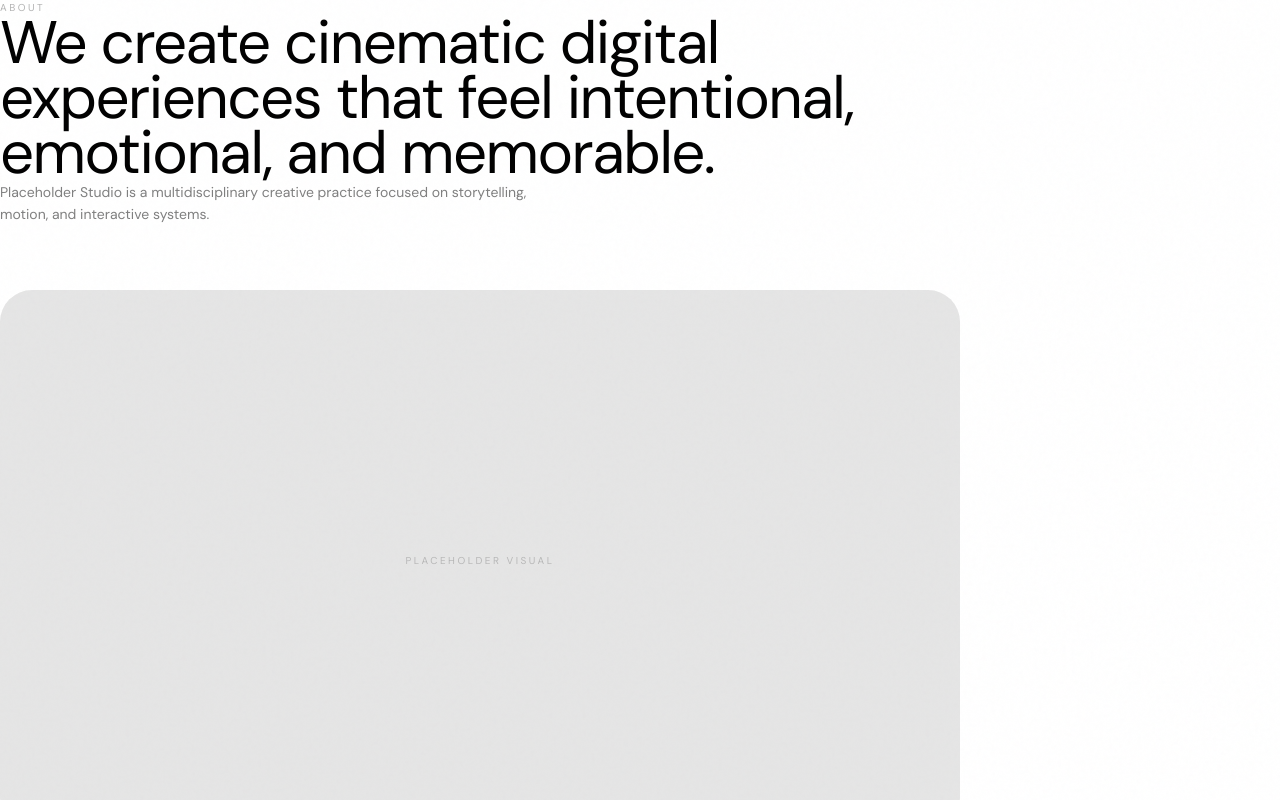
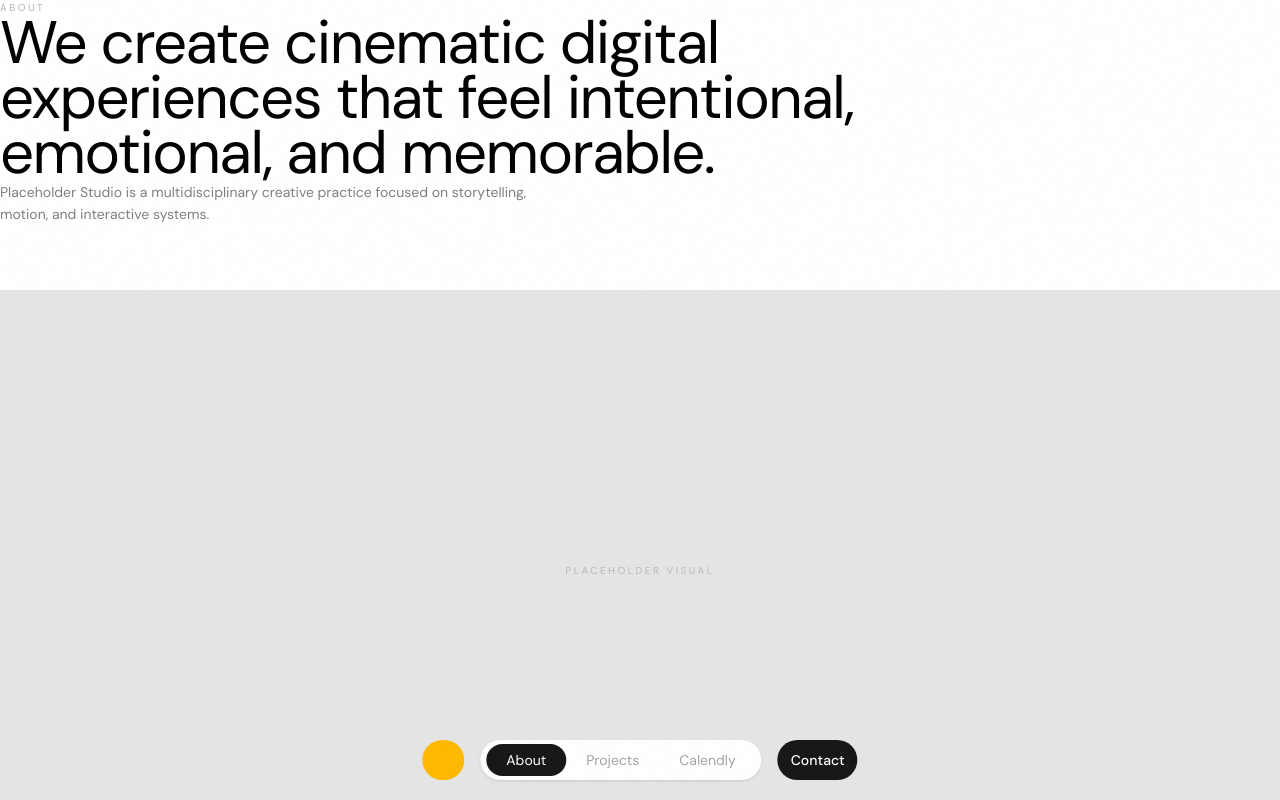
Before and after one commit to arp2006/iee-studios, a Next.js app: page /about in a window 1280 px wide. Shown: the top 800 px of the page. Built offline with nearby package versions, Linux system fonts and the light colour scheme.

Commit message:
navbar updates

```diff
--- a/app/about/page.tsx
+++ b/app/about/page.tsx
@@ -1,3 +1,6 @@
+import Bottomnav from "../components/Bottomnav";
+import Footer from "../components/Footer";
+
 export default function AboutPage() {
   const capabilities = [
     "Creative Direction",
@@ -26,6 +29,7 @@ export default function AboutPage() {
 
   return (
     <main className="bg-white text-black min-h-screen">
+      <Bottomnav />
 
       {/* HERO + IMAGE */}
       <section className="min-h-screen w-full flex items-center justify-center bg-white px-6 md:px-12 lg:px-24 py-24">
@@ -45,11 +49,12 @@ export default function AboutPage() {
             </p>
           </div>
 
-          <div className="w-[75%] aspect-[16/9] overflow-hidden rounded-[32px] bg-neutral-200 flex items-center justify-center">
+          {/* PLACEHOLDER IMAGE */}
+          <section className="w-full h-[70vh] bg-neutral-200 flex items-center justify-center overflow-hidden">
             <p className="text-black/20 text-[10px] uppercase tracking-[0.25em]">
               Placeholder Visual
             </p>
-          </div>
+          </section>
 
         </div>
       </section>
@@ -151,6 +156,7 @@ export default function AboutPage() {
           </div>
         </div>
       </section>
+      <Footer />
     </main>
   );
 }
--- a/app/components/Bottomnav.tsx
+++ b/app/components/Bottomnav.tsx
@@ -1,58 +1,76 @@
 "use client"
 
 import { useState, useRef } from "react";
+import { usePathname } from "next/navigation";
 
 const links = [
   { label: "About", href: "/about" },
   { label: "Projects", href: "/projects" },
-  { label: "Calendly", href: "https://calendly.com/iee-studios/30-mins-meeting" },
+  {
+    label: "Calendly",
+    href: "https://calendly.com/iee-studios/30-mins-meeting",
+  },
 ];
 
 const EMAIL = "hello@ieestudios.com";
 const LOGO_W = 42;
 const CONTACT_W = 80;
 const CONTACT_EXPANDED = 260;
+
 const ease = "cubic-bezier(0.4, 0, 0.2, 1)";
 const DURATION = 700;
 
 export default function BottomNav() {
-  const [active, setActive] = useState<string | null>(null);
+  const pathname = usePathname();
+
   const [logoHovered, setLogoHovered] = useState(false);
   const [contactHovered, setContactHovered] = useState(false);
   const [copied, setCopied] = useState(false);
+
   const logoTimer = useRef<ReturnType<typeof setTimeout> | null>(null);
   const leaveTimer = useRef<ReturnType<typeof setTimeout> | null>(null);
   const contactEnterTimer = useRef<ReturnType<typeof setTimeout> | null>(null);
 
+  const [hoveredLink, setHoveredLink] = useState<string | null>(null);
+
   const onLogoEnter = () => {
     logoTimer.current = setTimeout(() => setLogoHovered(true), 200);
   };
+
   const onLogoLeave = () => {
     if (logoTimer.current) clearTimeout(logoTimer.current);
     setLogoHovered(false);
   };
 
-  const [hoveredLink, setHoveredLink] = useState<string | null>(null);
-
   const onContactEnter = () => {
     if (leaveTimer.current) clearTimeout(leaveTimer.current);
-    contactEnterTimer.current = setTimeout(() => setContactHovered(true), 200);
+
+    contactEnterTimer.current = setTimeout(() => {
+      setContactHovered(true);
+    }, 200);
   };
+
   const onContactLeave = () => {
-    if (contactEnterTimer.current) clearTimeout(contactEnterTimer.current);
-    leaveTimer.current = setTimeout(() => setContactHovered(false), 120);
+    if (contactEnterTimer.current)
+      clearTimeout(contactEnterTimer.current);
+
+    leaveTimer.current = setTimeout(() => {
+      setContactHovered(false);
+    }, 120);
   };
 
   const handleCopy = () => {
     navigator.clipboard.writeText(EMAIL);
+
     setCopied(true);
+
     setTimeout(() => setCopied(false), 2000);
   };
 
   return (
     <nav className="fixed bottom-5 left-1/2 -translate-x-1/2 z-50 flex items-center gap-4">
 
-      {/* ── Logo dot ── */}
+      {/* LOGO */}
       <div
         onMouseEnter={onLogoEnter}
         onMouseLeave={onLogoLeave}
@@ -67,58 +85,85 @@ export default function BottomNav() {
           className="text-amber-900 font-semibold text-sm whitespace-nowrap"
           style={{
             opacity: logoHovered ? 1 : 0,
-            transition: logoHovered ? "opacity 200ms ease 200ms" : "opacity 150ms ease",
+            transition: logoHovered
+              ? "opacity 200ms ease 200ms"
+              : "opacity 150ms ease",
           }}
         >
           iee studios
         </span>
       </div>
 
-      {/* ── Nav links pill ── */}
-      <div className="flex items-center bg-white rounded-full shrink-0 shadow-sm" style={{ height: 40, padding: "0 6px" }}>
+      {/* NAV LINKS */}
+      <div
+        className="flex items-center bg-white rounded-full shrink-0 shadow-sm"
+        style={{
+          height: 40,
+          padding: "0 6px",
+        }}
+      >
         {links.map(({ label, href }) => {
           const isHovered = hoveredLink === label;
-          const isActive = active === label;
+
+          const isActive =
+            pathname === href ||
+            (href !== "/" && pathname.startsWith(href));
+
           return (
             <a
               key={label}
               href={href}
               target={label === "Calendly" ? "_blank" : undefined}
-              rel={label === "Calendly" ? "noopener noreferrer" : undefined}
-              onClick={() => setActive(label)}
+              rel={
+                label === "Calendly"
+                  ? "noopener noreferrer"
+                  : undefined
+              }
               onMouseEnter={() => setHoveredLink(label)}
               onMouseLeave={() => setHoveredLink(null)}
               className="relative text-sm whitespace-nowrap no-underline flex items-center justify-center"
               style={{
                 padding: "6px 20px",
-                color: isActive || isHovered ? "#171717" : "#a3a3a3",
+                color: isActive
+                  ? "#ffffff"
+                  : isHovered
+                  ? "#171717"
+                  : "#a3a3a3",
                 transition: "color 200ms ease",
               }}
             >
-              {/* expanding bg pill */}
+              {/* expanding bg */}
               <span
                 aria-hidden="true"
                 className="absolute inset-0 rounded-full"
                 style={{
-                  background: "#f5f5f5",
-                  transform: isHovered || isActive ? "scale(1)" : "scale(0)",
+                  background: isActive ? "#171717" : "#f5f5f5",
+                  transform:
+                    isHovered || isActive
+                      ? "scale(1)"
+                      : "scale(0)",
                   transformOrigin: "center",
                   transition: `transform ${DURATION}ms ${ease}`,
                 }}
               />
-              <span className="relative z-10">{label}</span>
+
+              <span className="relative z-10">
+                {label}
+              </span>
             </a>
           );
         })}
       </div>
 
-      {/* ── Contact ── */}
+      {/* CONTACT */}
       <div
         onMouseEnter={onContactEnter}
         onMouseLeave={onContactLeave}
         className="relative shrink-0"
         style={{
-          width: contactHovered ? CONTACT_EXPANDED : CONTACT_W,
+          width: contactHovered
+            ? CONTACT_EXPANDED
+            : CONTACT_W,
           height: 40,
           transition: `width ${DURATION}ms ${ease}`,
         }}
@@ -126,13 +171,17 @@ export default function BottomNav() {
         <div
           className="absolute right-0 top-0 flex items-center overflow-hidden rounded-full cursor-pointer"
           style={{
-            width: contactHovered ? CONTACT_EXPANDED : CONTACT_W,
+            width: contactHovered
+              ? CONTACT_EXPANDED
+              : CONTACT_W,
             height: 40,
-            background: contactHovered ? "#FACC15" : "#171717",
+            background: contactHovered
+              ? "#FACC15"
+              : "#171717",
             transition: `width ${DURATION}ms ${ease}, background ${DURATION}ms ease`,
           }}
         >
-          {/* "Contact" label */}
+          {/* CONTACT LABEL */}
           <span
             className="absolute inset-0 flex items-center justify-center text-sm font-medium text-white whitespace-nowrap pointer-events-none"
             style={{
@@ -143,22 +192,28 @@ export default function BottomNav() {
             Contact
           </span>
 
-          {/* Email + Copy */}
+          {/* EMAIL */}
           <div
             className="flex items-center w-full gap-2"
             style={{
               padding: "0 12px",
               opacity: contactHovered ? 1 : 0,
-              transition: contactHovered ? "opacity 160ms ease 160ms" : "opacity 80ms ease",
+              transition: contactHovered
+                ? "opacity 160ms ease 160ms"
+                : "opacity 80ms ease",
             }}
           >
             <span className="text-amber-900 text-sm font-medium flex-1 pl-1 whitespace-nowrap overflow-hidden text-ellipsis">
               {EMAIL}
             </span>
+
             <button
               onClick={handleCopy}
               className="bg-white text-amber-900 text-xs font-semibold rounded-full shrink-0 cursor-pointer hover:bg-amber-50 transition-colors duration-100"
-              style={{ padding: "6px 12px", border: "none" }}
+              style={{
+                padding: "6px 12px",
+                border: "none",
+              }}
             >
               {copied ? "Copied!" : "Copy"}
             </button>
```
